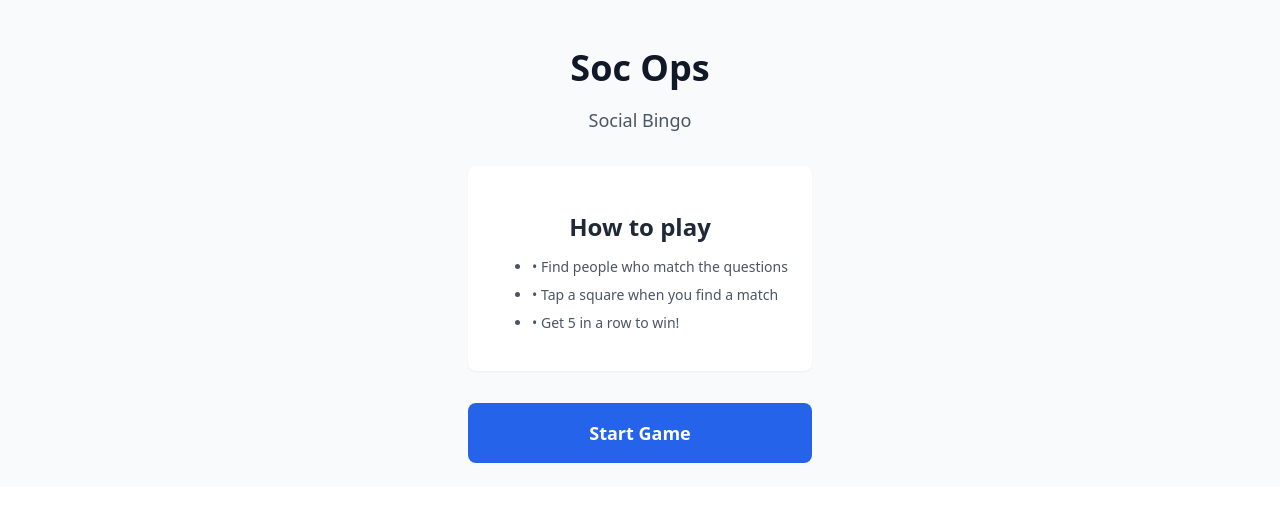
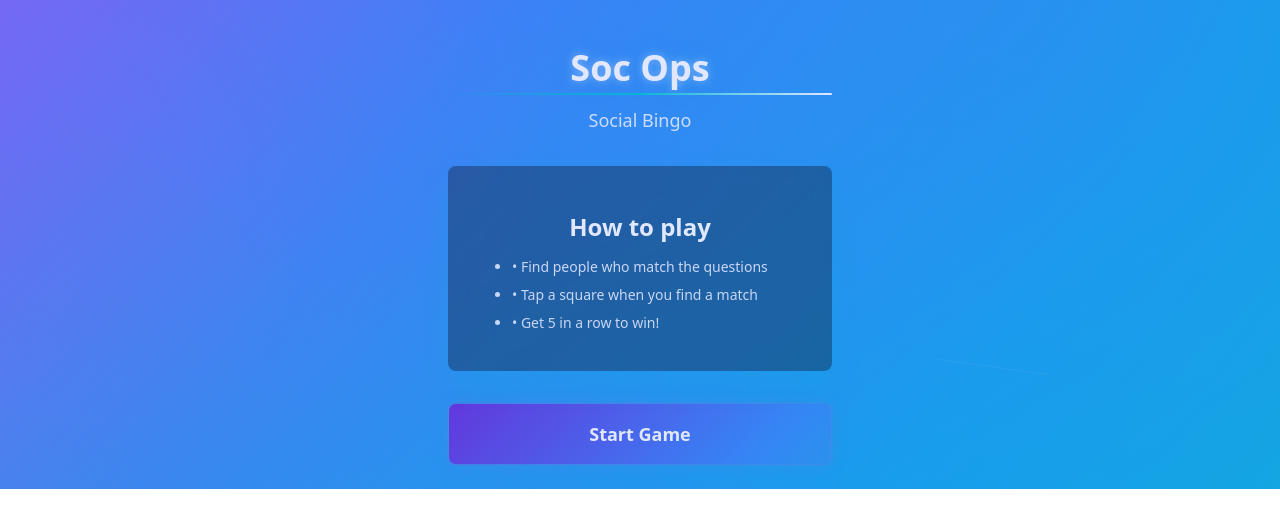
Before and after one commit to milavidoeska5/bingo-soc-ops-demo, a FastAPI app: page / in a window 1280 px wide. Shown: the top 528 px of the page. Run offline with FastAPI, Linux system fonts and the light colour scheme.

Commit message:
feat: add nebula aurora start screen variation
Agent-Logs-Url: https://github.com/milavidoeska5/bingo-soc-ops-demo/sessions/18addbb9-4a05-4309-9b15-a914824dbdfb

Co-authored-by: milavidoeska5 <153745254+milavidoeska5@users.noreply.github.com>

```diff
--- a/app/static/css/app.css
+++ b/app/static/css/app.css
@@ -106,6 +106,7 @@ body {
 .inset-0 { top: 0; right: 0; bottom: 0; left: 0; }
 .top-0\.5 { top: 0.125rem; }
 .right-0\.5 { right: 0.125rem; }
+.overflow-hidden { overflow: hidden; }
 
 .z-50 { z-index: 50; }
 
@@ -161,3 +162,205 @@ button:disabled {
 .animate-\[bounce_0\.5s_ease-out\] {
     animation: bounce 0.5s ease-out;
 }
+
+@keyframes gradient-nebula-shift {
+    0% {
+        background-position: 0% 50%;
+    }
+    50% {
+        background-position: 100% 50%;
+    }
+    100% {
+        background-position: 0% 50%;
+    }
+}
+
+@keyframes underline-sweep {
+    0% {
+        transform: scaleX(0);
+        opacity: 0.35;
+    }
+    100% {
+        transform: scaleX(1);
+        opacity: 1;
+    }
+}
+
+@keyframes gradient-glow-pulse {
+    0%, 100% {
+        text-shadow: 0 0 8px rgba(224, 231, 255, 0.4), 0 0 24px rgba(6, 182, 212, 0.2);
+    }
+    50% {
+        text-shadow: 0 0 12px rgba(224, 231, 255, 0.7), 0 0 32px rgba(6, 182, 212, 0.45);
+    }
+}
+
+@keyframes border-glow-cycle {
+    0% {
+        border-color: rgba(109, 40, 217, 0.75);
+        box-shadow: 0 0 14px rgba(109, 40, 217, 0.45);
+    }
+    33% {
+        border-color: rgba(59, 130, 246, 0.8);
+        box-shadow: 0 0 14px rgba(59, 130, 246, 0.5);
+    }
+    66% {
+        border-color: rgba(6, 182, 212, 0.8);
+        box-shadow: 0 0 14px rgba(6, 182, 212, 0.5);
+    }
+    100% {
+        border-color: rgba(139, 92, 246, 0.75);
+        box-shadow: 0 0 14px rgba(139, 92, 246, 0.45);
+    }
+}
+
+@keyframes float {
+    0%, 100% {
+        transform: translateY(0);
+    }
+    50% {
+        transform: translateY(-8px);
+    }
+}
+
+@keyframes fade-in {
+    0% {
+        opacity: 0;
+        transform: translateY(8px);
+    }
+    100% {
+        opacity: 1;
+        transform: translateY(0);
+    }
+}
+
+@keyframes float-shapes {
+    0% {
+        transform: translate3d(0, 0, 0) rotate(0deg);
+        opacity: 0.25;
+    }
+    50% {
+        transform: translate3d(24px, -18px, 0) rotate(8deg);
+        opacity: 0.4;
+    }
+    100% {
+        transform: translate3d(0, 0, 0) rotate(0deg);
+        opacity: 0.25;
+    }
+}
+
+.bg-gradient-nebula {
+    background-color: #0f172a;
+    background-image:
+        radial-gradient(circle at 20% 20%, rgba(139, 92, 246, 0.5), transparent 46%),
+        radial-gradient(circle at 80% 25%, rgba(59, 130, 246, 0.42), transparent 48%),
+        radial-gradient(circle at 35% 80%, rgba(6, 182, 212, 0.28), transparent 45%),
+        linear-gradient(125deg, #6d28d9, #8b5cf6, #3b82f6, #0ea5e9, #06b6d4);
+    background-size: 180% 180%;
+    animation: gradient-nebula-shift 10s ease-in-out infinite;
+}
+
+.glassmorphism {
+    background: rgba(15, 23, 42, 0.38);
+    backdrop-filter: blur(10px);
+    -webkit-backdrop-filter: blur(10px);
+    box-shadow: 0 12px 30px rgba(6, 182, 212, 0.14);
+    transition: transform 200ms ease, box-shadow 200ms ease;
+}
+
+.glassmorphism:hover {
+    transform: scale(1.015);
+    box-shadow: 0 18px 38px rgba(6, 182, 212, 0.24);
+}
+
+.animate-underline-sweep {
+    position: relative;
+}
+
+.animate-underline-sweep::after {
+    content: "";
+    position: absolute;
+    left: 0;
+    right: 0;
+    bottom: -0.4rem;
+    height: 2px;
+    border-radius: 999px;
+    background: linear-gradient(90deg, rgba(6, 182, 212, 0), rgba(6, 182, 212, 1), rgba(224, 231, 255, 1));
+    transform-origin: left;
+    transform: scaleX(0);
+    animation: underline-sweep 0.8s ease-out forwards;
+}
+
+.animate-gradient-pulse {
+    animation: gradient-glow-pulse 1.7s ease-in-out infinite;
+}
+
+.animate-float {
+    animation: float 5.4s ease-in-out infinite;
+}
+
+.animate-fade-in {
+    animation: fade-in 0.6s ease-out both;
+}
+
+.animate-border-glow-cycle {
+    animation: border-glow-cycle 3.6s linear infinite;
+}
+
+.border-nebula-card {
+    border-color: rgba(224, 231, 255, 0.36);
+}
+
+.nebula-title {
+    color: #e0e7ff;
+}
+
+.nebula-subtitle {
+    color: rgba(224, 231, 255, 0.88);
+}
+
+.nebula-button {
+    color: #e0e7ff;
+    border: 1px solid rgba(6, 182, 212, 0.72);
+    background-image: linear-gradient(135deg, rgba(109, 40, 217, 0.85), rgba(59, 130, 246, 0.82), rgba(6, 182, 212, 0.82));
+    background-size: 160% 160%;
+    transition: filter 180ms ease, transform 180ms ease, box-shadow 180ms ease;
+}
+
+.nebula-button:hover {
+    filter: brightness(1.09);
+    transform: translateY(-1px);
+    box-shadow: 0 0 16px rgba(6, 182, 212, 0.38);
+}
+
+.nebula-shape {
+    position: absolute;
+    width: 150px;
+    aspect-ratio: 1 / 1;
+    border: 1px solid rgba(224, 231, 255, 0.18);
+    opacity: 0.28;
+    animation: float-shapes 11s ease-in-out infinite;
+    pointer-events: none;
+}
+
+.nebula-shape-1 {
+    top: 9%;
+    left: 8%;
+    clip-path: polygon(50% 2%, 98% 28%, 78% 90%, 22% 90%, 2% 28%);
+}
+
+.nebula-shape-2 {
+    bottom: 11%;
+    right: 8%;
+    width: 180px;
+    clip-path: polygon(25% 3%, 75% 3%, 100% 50%, 75% 97%, 25% 97%, 0 50%);
+    animation-delay: 1.5s;
+}
+
+.nebula-shape-3 {
+    top: 56%;
+    left: 72%;
+    width: 110px;
+    clip-path: polygon(50% 0, 100% 100%, 0 100%);
+    animation-delay: 0.7s;
+}
--- a/app/templates/components/start_screen.html
+++ b/app/templates/components/start_screen.html
@@ -1,25 +1 @@
-<div id="game-container">
-<div class="flex flex-col items-center justify-center min-h-full p-6 bg-gray-50">
-    <div class="text-center max-w-sm">
-        <h1 class="text-4xl font-bold text-gray-900 mb-2">Soc Ops</h1>
-        <p class="text-lg text-gray-600 mb-8">Social Bingo</p>
-
-        <div class="bg-white rounded-lg p-6 shadow-sm border border-gray-200 mb-8">
-            <h2 class="font-semibold text-gray-800 mb-3">How to play</h2>
-            <ul class="text-left text-gray-600 text-sm space-y-2">
-                <li>• Find people who match the questions</li>
-                <li>• Tap a square when you find a match</li>
-                <li>• Get 5 in a row to win!</li>
-            </ul>
-        </div>
-
-        <button
-            hx-post="/start"
-            hx-target="#game-container"
-            hx-swap="outerHTML"
-            class="w-full bg-accent text-white font-semibold py-4 px-8 rounded-lg text-lg active:bg-accent-light transition-colors">
-            Start Game
-        </button>
-    </div>
-</div>
-</div>
+{% include "components/start_screen_nebula.html" %}
--- /dev/null
+++ b/app/templates/components/start_screen_nebula.html
@@ -0,0 +1,29 @@
+<div id="game-container">
+<div class="relative flex flex-col items-center justify-center min-h-full p-6 bg-gradient-nebula overflow-hidden">
+    <div class="nebula-shape nebula-shape-1"></div>
+    <div class="nebula-shape nebula-shape-2"></div>
+    <div class="nebula-shape nebula-shape-3"></div>
+
+    <div class="text-center max-w-sm w-full relative z-50">
+        <h1 class="text-4xl font-bold mb-2 nebula-title animate-gradient-pulse animate-underline-sweep">Soc Ops</h1>
+        <p class="text-lg mb-8 nebula-subtitle">Social Bingo</p>
+
+        <div class="glassmorphism rounded-lg p-6 border border-nebula-card mb-8 animate-fade-in animate-float">
+            <h2 class="font-semibold mb-3 nebula-title">How to play</h2>
+            <ul class="text-left text-sm space-y-2 nebula-subtitle">
+                <li>• Find people who match the questions</li>
+                <li>• Tap a square when you find a match</li>
+                <li>• Get 5 in a row to win!</li>
+            </ul>
+        </div>
+
+        <button
+            hx-post="/start"
+            hx-target="#game-container"
+            hx-swap="outerHTML"
+            class="w-full nebula-button font-semibold py-4 px-8 rounded-lg text-lg animate-border-glow-cycle">
+            Start Game
+        </button>
+    </div>
+</div>
+</div>
```
Also changed, not shown: tests/test_api.py (+3 -0 lines).
